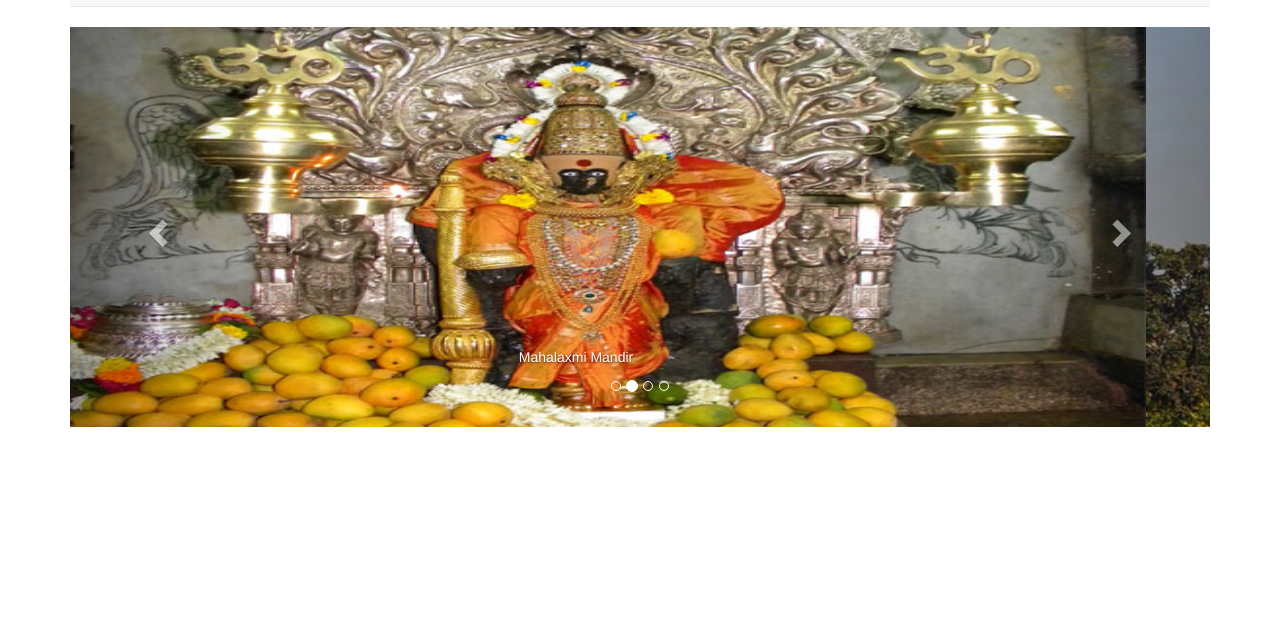
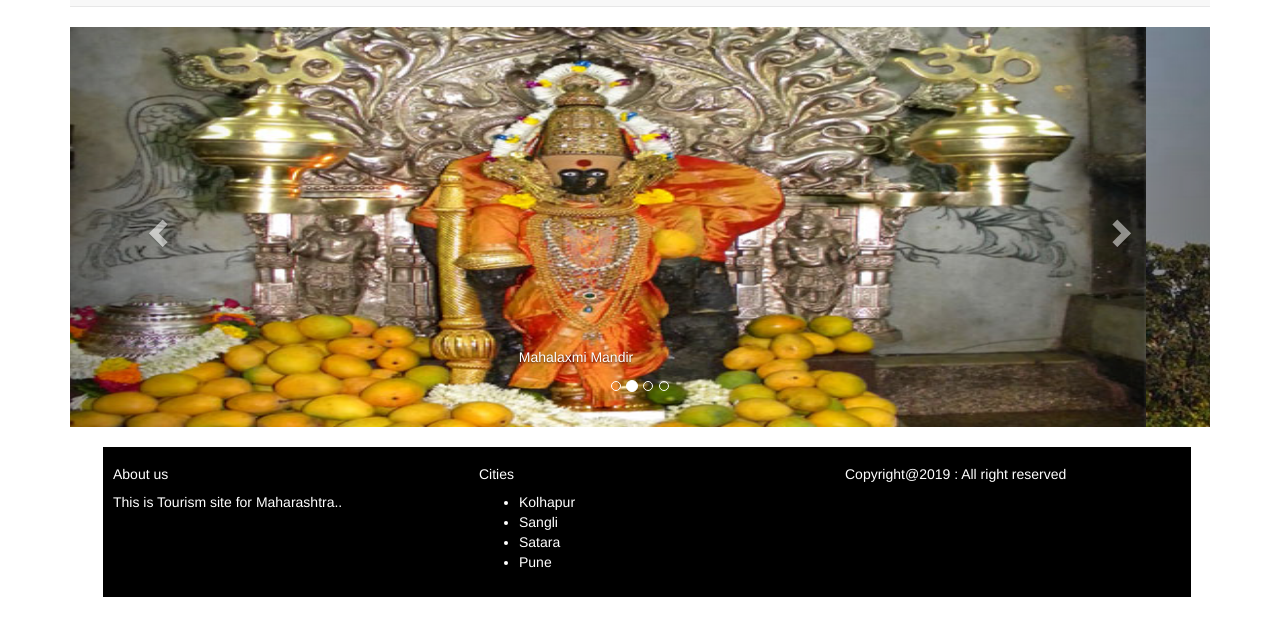
Before and after one commit to aishwaryak12/city-tourism, a plain HTML site: page kop/kop.html in a window 1280 px wide. Shown: the part 113-748 px from the top of the page. Drawn offline with nearby package versions, Linux system fonts and the light colour scheme.

Commit message:
Added footer to kolhapur page

```diff
--- a/kop/kop.html
+++ b/kop/kop.html
@@ -94,5 +94,27 @@ and open the template in the editor.
             </div>
         </div>
 
+        <div class="footer1">
+            <div class="row">
+            <div class="col-md-4">
+                <h5>About us</h5>
+                <p>This is Tourism site for Maharashtra..</p>
+                </div>
+
+            <div class="col-md-4">
+                <h5>Cities</h5>
+                <ul><li>Kolhapur</li>
+                    <li>Sangli</li>
+                    <li>Satara</li>
+                    <li>Pune</li>
+                </ul>
+                </div>
+
+                 <div class="col-md-4">
+                <h5>Copyright@2019 : All right reserved</h5>
+
+                </div>
+                </div>
+        </div>
     </body>
 </html>
```
